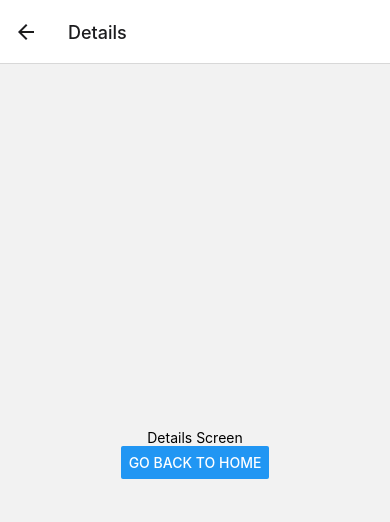
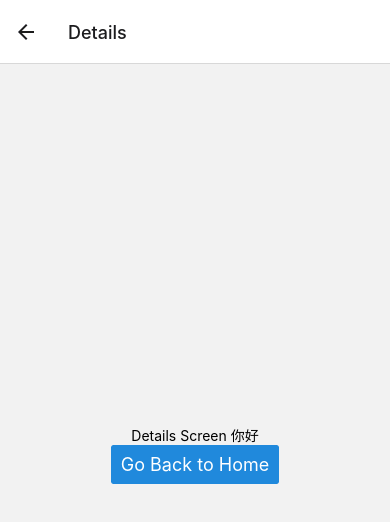
Before and after one commit to btnstone/dsLuxury, a React Native app: screen /Details in a window 390 px wide. Shown: the top 522 px of the page. Built offline with nearby package versions, Linux system fonts and the light colour scheme.

Commit message:
feat: 添加react-native-element

```diff
--- a/package.json
+++ b/package.json
@@ -14,6 +14,8 @@
     "@react-navigation/native": "^6.1.18",
     "@react-navigation/native-stack": "^6.11.0",
     "@react-navigation/stack": "^6.4.1",
+    "@rneui/base": "^4.0.0-rc.8",
+    "@rneui/themed": "^4.0.0-rc.8",
     "babel-plugin-module-resolver": "^5.0.2",
     "nativewind": "^4.0.1",
     "react": "18.3.1",
@@ -21,6 +23,7 @@
     "react-native-reanimated": "^3.15.0",
     "react-native-safe-area-context": "^4.10.9",
     "react-native-screens": "^3.34.0",
+    "react-native-vector-icons": "^10.1.0",
     "tailwindcss": "^3.4.10"
   },
   "devDependencies": {
--- a/src/screens/DetailsScreen.tsx
+++ b/src/screens/DetailsScreen.tsx
@@ -1,5 +1,6 @@
 import React from 'react';
-import {View, Text, Button} from 'react-native';
+import {View, Text} from 'react-native';
+import {Button} from '@rneui/themed';
 import {useNavigation} from '@react-navigation/native';
 import {HomeScreenNavigationProp} from '../type/navigation/definitions.ts';
 
@@ -7,7 +8,7 @@ const DetailsScreen = (): React.JSX.Element => {
   const navigation = useNavigation<HomeScreenNavigationProp>();
   return (
     <View className={'flex-1 justify-center items-center'}>
-      <Text>Details Screen</Text>
+      <Text>Details Screen 你好</Text>
       <Button title="Go Back to Home" onPress={() => navigation.popToTop()} />
     </View>
   );
--- a/src/screens/HomeScreen.tsx
+++ b/src/screens/HomeScreen.tsx
@@ -6,7 +6,7 @@ import {useNavigation} from '@react-navigation/native';
 const HomeScreen = (): React.JSX.Element => {
   const navigation = useNavigation<HomeScreenNavigationProp>();
   return (
-    <View style={{flex: 1, justifyContent: 'center', alignItems: 'center'}}>
+    <View className={'flex-1 justify-center items-center'}>
       <Text>Home Screen</Text>
       <Button
         title="Go to Details"
```
Also changed, not shown: 1 other file (tests, documents, lock files or other folders).
